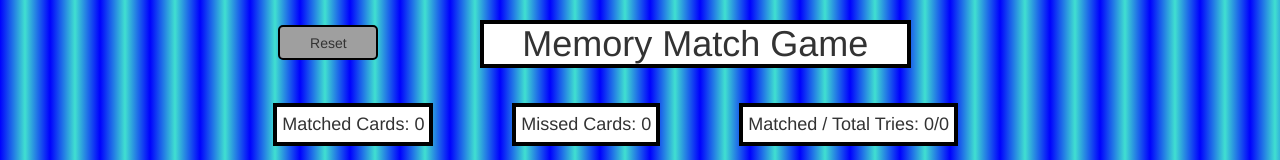
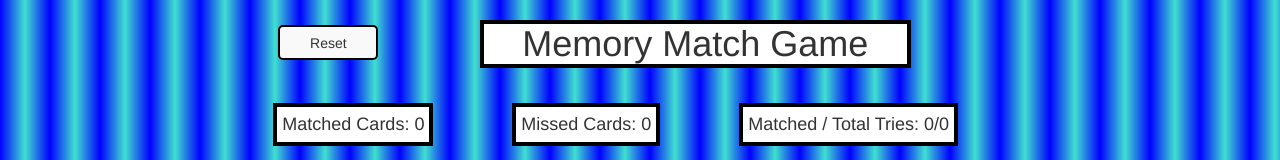
Before and after one commit to mkidushim/public_memory_match, a plain HTML site: page index.html in a window 1280 px wide. Shown: the top 160 px of the page. Drawn offline with nearby package versions, Linux system fonts and the light colour scheme.

Commit message:
fixed button color

```diff
--- a/style.css
+++ b/style.css
@@ -41,7 +41,7 @@ li {
 
 
 #button {
-    background-color: #9F9F9FFF;
+    background-color: #F9F9F9;
     border: 2px solid black;
     border-radius: 5px;
     text-align: center;
```
